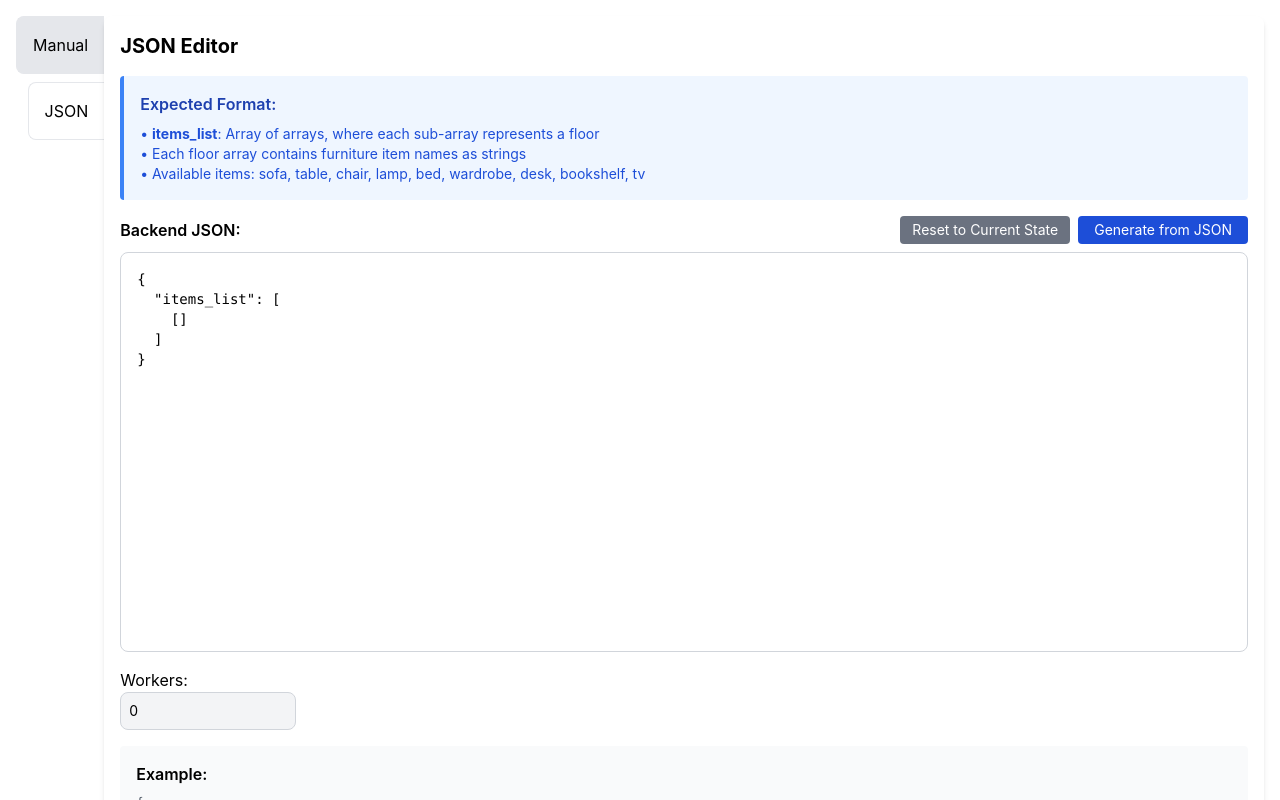
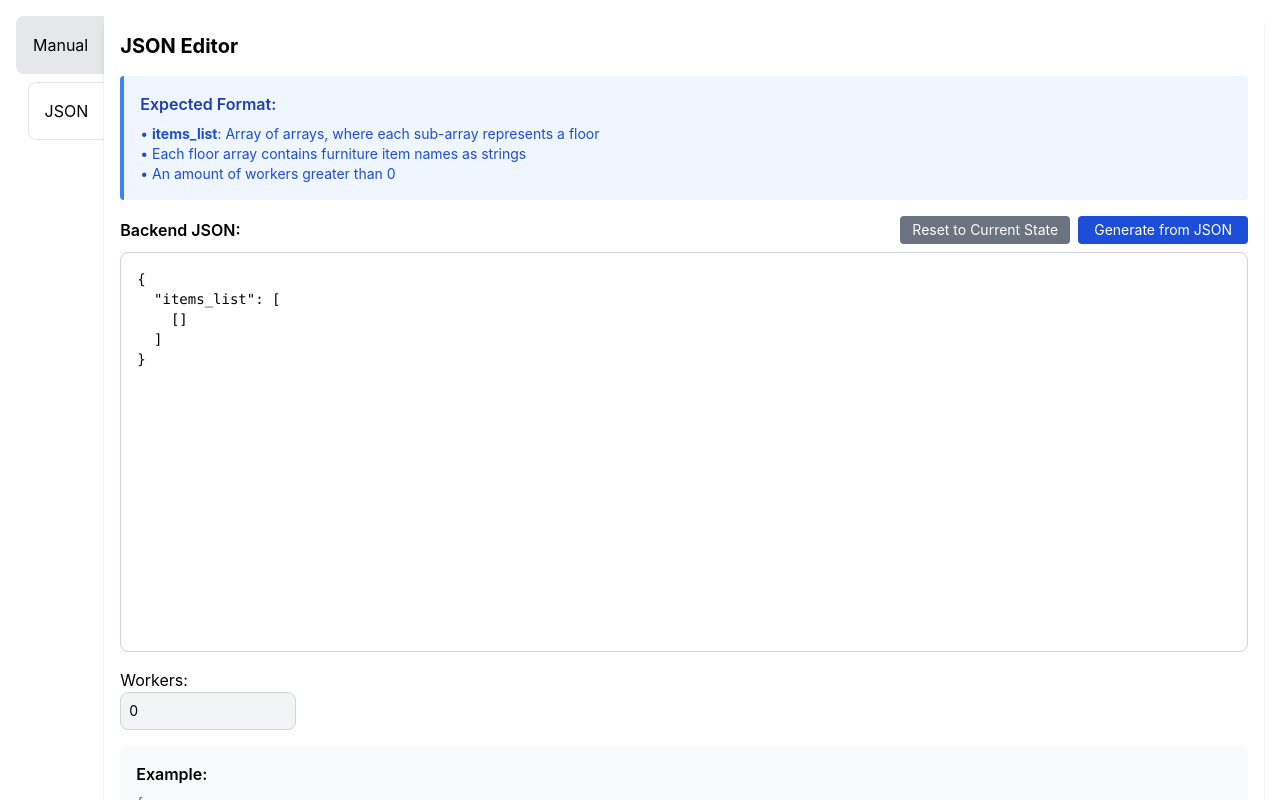
Before and after one commit to ghi-la/ToC-Project-Movers, a React (Create React App) app in the folder frontend/: page / in a window 1280 px wide. Both pictures are taken after a click on the element "JSON". Shown: the top 800 px of the page. Built offline with nearby package versions, Linux system fonts and the light colour scheme.

Commit message:
Somebody set up us the bomb.

```diff
--- a/frontend/src/App.tsx
+++ b/frontend/src/App.tsx
@@ -649,9 +649,7 @@ export default function App() {
               <li>
                 • Each floor array contains furniture item names as strings
               </li>
-              <li>
-                • Available items: {items.map((item) => item.name).join(", ")}
-              </li>
+              <li>• An amount of workers greater than 0</li>
             </ul>
           </div>
 
```
